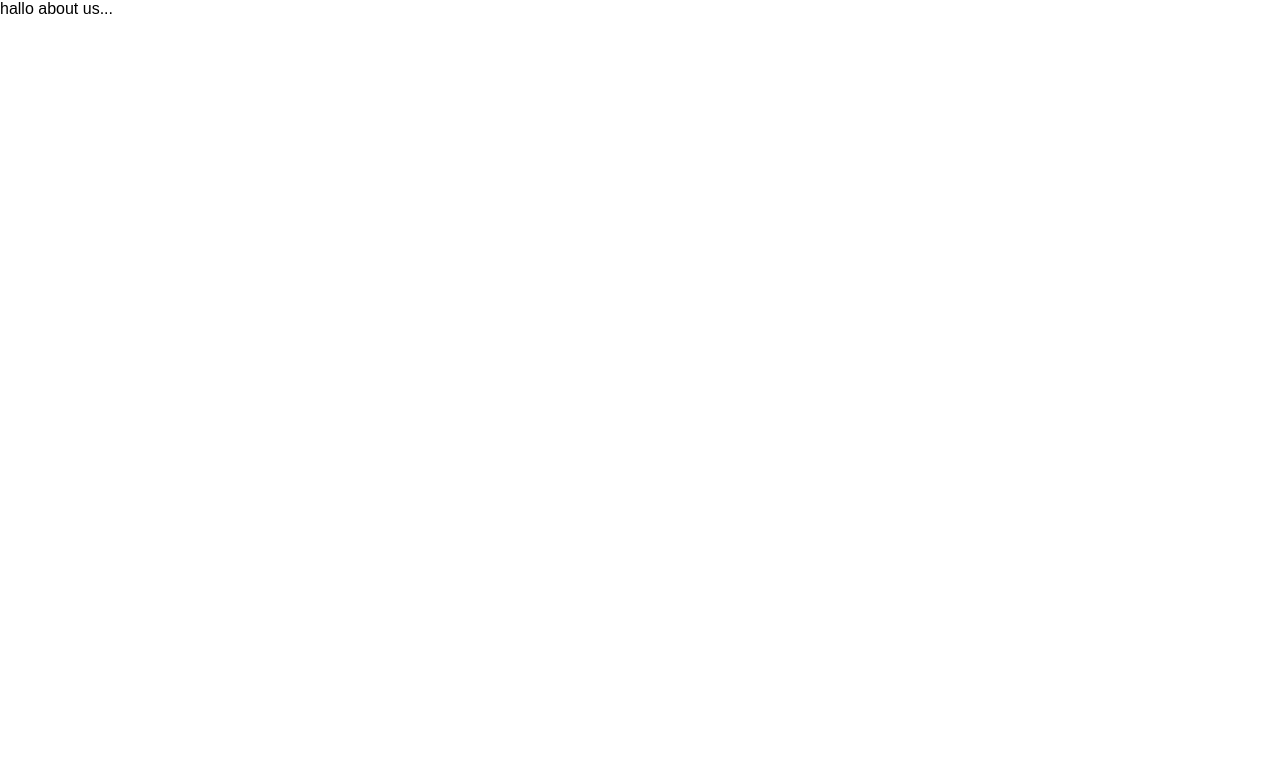
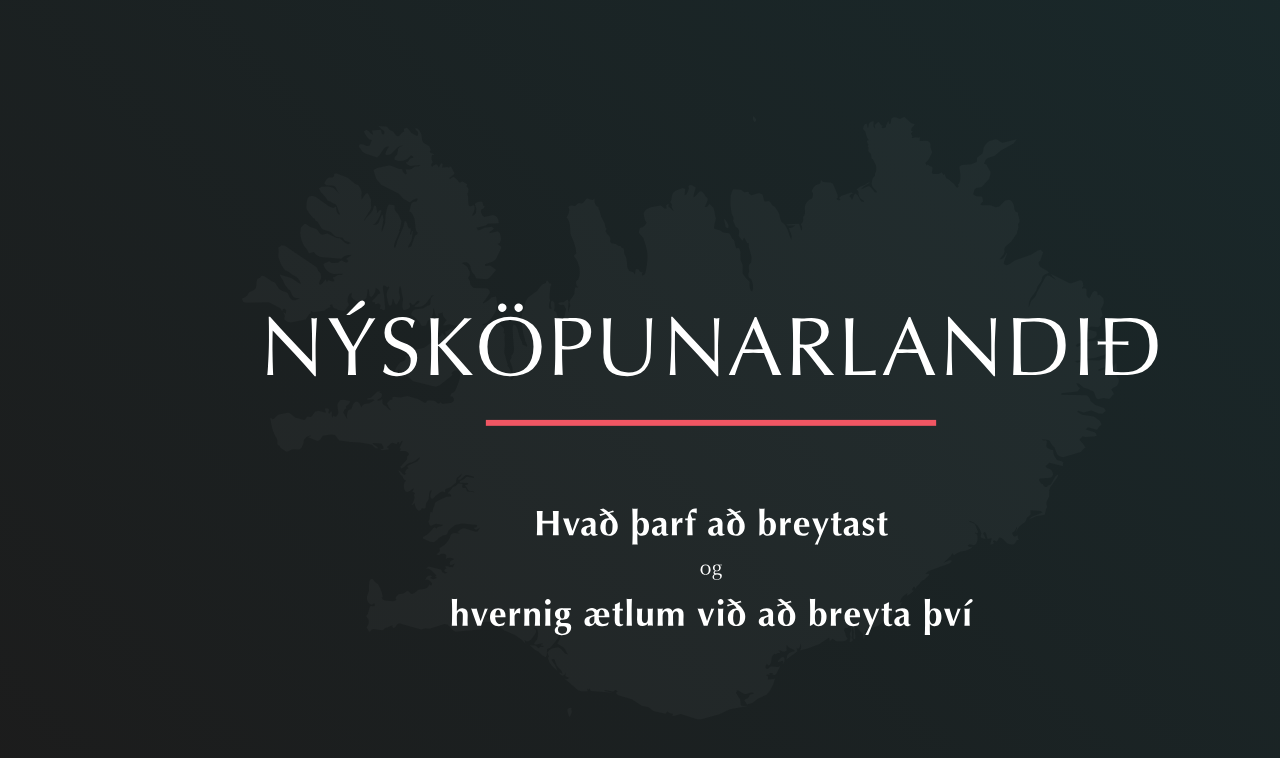
Before and after one commit to solveigsg12/nyskopunarLandid, a React (Create React App) app: page /about in a window 1280 px wide. Shown: the top 758 px of the page. Built offline with nearby package versions, Linux system fonts and the light colour scheme; a web font is replaced by a local one.

Commit message:
making frontpagecover as full screen img on app.js

```diff
--- a/src/App.css
+++ b/src/App.css
@@ -1,5 +1,18 @@
+body {
+  background-color: #19292b;
+
+}
 .App {
-  margin: 0;
-  height: 100%;
-  overflow: hidden;
+  display: flex;
+  flex: 1;
 }
+
+.coverPhoto {
+  position: fixed;
+  top: 0;
+  left: 0;
+
+  /* Preserve aspet ratio */
+  min-width: 100%;
+  min-height: 100%;
+}
--- a/src/App.js
+++ b/src/App.js
@@ -4,12 +4,14 @@ import { BrowserRouter, Route, Link } from 'react-router-dom';
 
 import FrontPage from './components/FrontPage.js';
 import AboutUs from './components/AboutUs.js';
+import FrontPageCover from './images/FrontPageCover.svg'
 
 const App = (props) => (
   <BrowserRouter>
     <div className="App">
       <Route exact path="/" component={FrontPage}/>
       <Route path="/about" component={AboutUs} />
+      <img src={FrontPageCover} className="coverPhoto"/>
     </div>
   </BrowserRouter>
 );
--- a/src/components/FrontPage.css
+++ b/src/components/FrontPage.css
@@ -1,9 +1,4 @@
 .frontPageContainer{
-  display: flex;
-  flex: 1;
-  width: 100vw;
-  height: 100vh;
-  background: url(../images/FrontPageCover.svg);
-  background-size: 100vw 100vh;
+
 
 }
```
